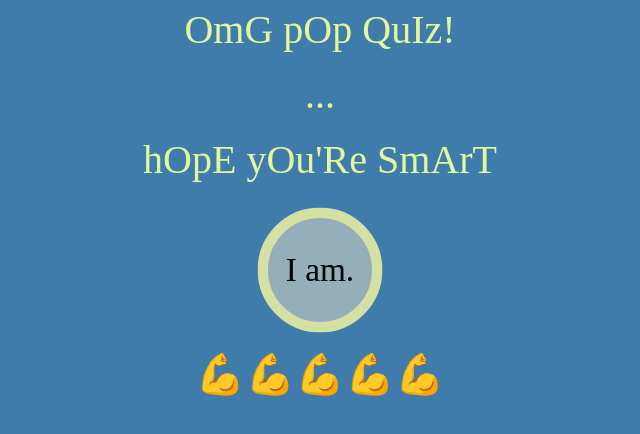
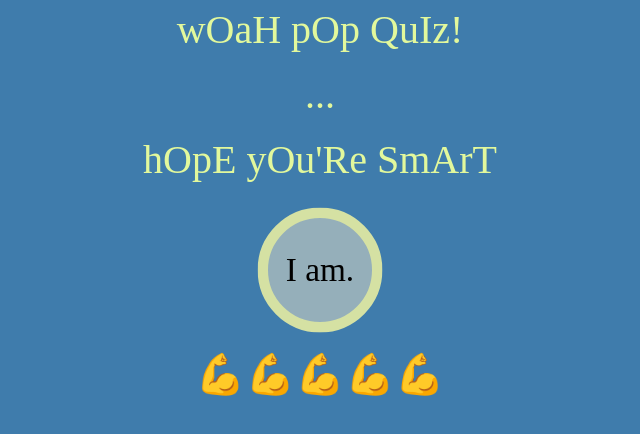
Before and after one commit to braxtonlemmon/choose-your-own-birthday, a Gatsby site: page /popquiz in a window 1280 px wide. Shown: the whole page, without its empty margins (320-960 px from the left). Built offline with nearby package versions, Linux system fonts and the light colour scheme; Gatsby itself is replaced by a stand-in of ours; a web font is replaced by a local one.

Commit message:
Update popquiz

```diff
--- a/src/pages/popquiz.jsx
+++ b/src/pages/popquiz.jsx
@@ -22,7 +22,7 @@ const Container = styled(Wrapper)`
 function PopQuiz() {
   return (
     <Container>
-      <h2>OmG pOp QuIz!</h2>
+      <h2>wOaH pOp QuIz!</h2>
       <h2>...</h2>
       <h2>hOpE yOu'Re SmArT</h2>
       <AniLink
```
